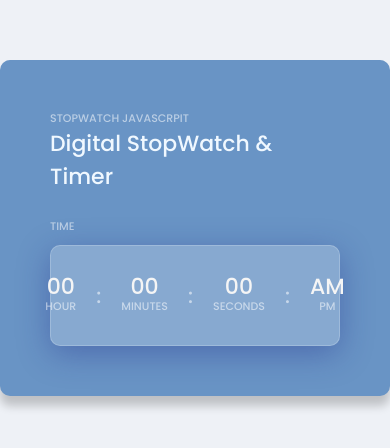
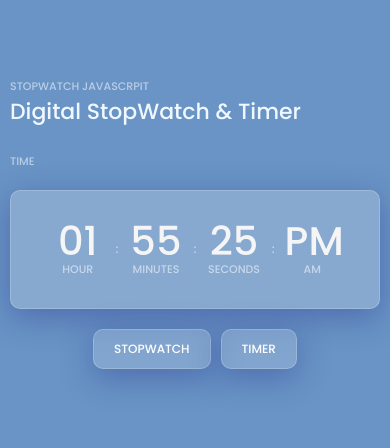
Before and after one commit to InJungPark/js-stopwatch, a plain HTML site: page index.html in a window 390 px wide. Shown: the part 194-642 px from the top of the page. Drawn offline with nearby package versions, Linux system fonts and the light colour scheme.

Commit message:
Add : real-time update feature in app.js, include AJAX in index.html, and add div styling in style.css

```diff
--- a/app.js
+++ b/app.js
@@ -0,0 +1,43 @@
+const addTrailingZero = (number) => {
+  return number < 10 ? `0${number}` : number;
+};
+
+const updateTime = () => {
+  // 함수명이 명사나 형용사로 끝내기
+  // 값이 고정되기 때문에 const를 사용함
+  const time = new Date();
+
+  // 값이 변화되기 때문에 let을 사용함
+  let hours = time.getHours();
+  let minutes = time.getMinutes();
+  let seconds = time.getSeconds();
+  let am = hours >= 12 ? "PM" : "AM"; // AM에서 PM으로 넘어가는 것( AM > PM )
+  let pm = hours >= 12 ? "AM" : "PM"; // PM에서 AM으로 넘어가는 것( PM > AM )
+
+  hours = hours % 12 || 12; // converting을 함( 24시간을 12시간으로 전환시켜 줌 )
+
+  /*
+   * addTrailingZero : 숫자에 소수점 이하 자릿수를 맞추기 위해 0을 추가해주는 함수
+   * ( 일의 자리수 부터 있는 0의 갯수 )
+   */
+  hours = addTrailingZero(hours);
+  minutes = addTrailingZero(minutes);
+  seconds = addTrailingZero(seconds);
+
+  // Ajax 사용하여 해당 html 선언하기 (편의성으로 사용)
+  $("#hour").html(hours);
+  $("#min").html(minutes);
+  $("#sec").html(seconds);
+  $("#am").html(am);
+  $("#pm").html(pm);
+
+  // getElemetById를 사용하여 innerHTEML을 할당하여 사용
+  // document.getElementById("hour").innerHTML = hours;
+  // document.getElementById("min").innerHTML = minutes;
+  // document.getElementById("sec").innerHTML = seconds;
+  // document.getElementById("am").innerHTML = am;
+  // document.getElementById("pm").innerHTML = pm;
+};
+
+updateTime();
+setInterval(updateTime, 1000); // 시간을 매일 초단위로 업데이트( 1000은 1초 )
--- a/index.html
+++ b/index.html
@@ -14,7 +14,7 @@
         <p class="type">Time</p>
       </div>
       <div class="main-wrapper">
-        <div class="Clock">
+        <div class="clock">
           <div class="wrapper">
             <div class="main">
               <div class="hour">
@@ -38,9 +38,18 @@
               </div>
             </div>
           </div>
+          <div class="btns">
+            <button class="btn" id="stopwatch-btn">StopWatch</button>
+            <button class="btn" id="timer-btn">Timer</button>
+          </div>
         </div>
       </div>
     </div>
+    <script
+    src="https://cdnjs.cloudflare.com/ajax/libs/jquery/3.6.3/jquery.min.js"
+    integrity="sha512-STof4xm1wgkfm7heWqFJVn58Hm3EtS31XFaagaa8VMReCXAkQnJZ+jEy8PCC/iT18dFy95WcExNHFTqLyp72eQ=="
+    crossorigin="anonymous"
+  ></script>
     <script src="app.js"></script>
   </body>
 </html>
--- a/style.css
+++ b/style.css
@@ -13,6 +13,19 @@ body {
   align-items: center;
   justify-content: center;
   background: #eef1f6;
+}
+
+/*
+  * Prevent the user from double-clicking(selecting) outside the specified
+  * div in the browser
+  * 브라우저의 user가 div외의 영역에서 더블클릭(select) 하지 못하게 막음
+*/
+div {
+  user-select: none;
+  -webkit-user-select: none;
+  -moz-user-select: none;
+  -ms-user-select: none;
+  -khtml-user-select: none;
 }
 
 .container {
@@ -58,7 +71,7 @@ P {
   display: flex;
   align-items: center;
   justify-content: center;
-  gap: 20px;
+  gap: 10px;
 }
 
 .main div {
@@ -68,7 +81,7 @@ P {
 
 .main .number {
   position: relative;
-  font-size: 1.375rem;
+  font-size: 3.375rem;
   color: whitesmoke;
   line-height: 1;
 }
@@ -76,3 +89,81 @@ P {
 .main .colon {
   font-size: 1.275rem;
 }
+
+.btns {
+  display: flex;
+  justify-content: center;
+  align-items: center;
+  margin-top: 20px;
+  flex-wrap: wrap;
+  gap: 10px;
+}
+
+.btn {
+  padding: 10px 20px;
+  border-radius: 10px;
+  border: none;
+  background: #ffffff2a;
+  text-transform: uppercase;
+  color: white;
+  cursor: pointer;
+  font-size: 0.75rem;
+  font-weight: 500;
+  box-shadow: 0 8px 32px 0 rgba(31, 38, 135, 0.37);
+  backdrop-filter: blur(1.5px);
+  -webkit-backdrop-filter: blur(1.5px);
+  border: 1px solid rgba(255, 255, 255, 0.2);
+  transition: all 0.3s ease;
+}
+
+.btn:active {
+  box-shadow: none;
+  border: 1px solid rgba(255, 255, 255, 0.6);
+}
+
+@media (max-width: 600px) {
+  .container {
+    height: 100dvh;
+    display: flex;
+    flex-direction: column;
+    justify-content: center;
+    border-radius: 0;
+    padding: 0 20px;
+  }
+  .content h2 {
+    font-size: 16px;
+  }
+  .main-wrapper {
+    padding: 20px 0;
+  }
+  .main div {
+    width: 15%;
+  }
+  .main .number {
+    font-size: 3.125rem;
+  }
+  .main .colon {
+    font-size: 1rem;
+  }
+}
+
+@media (max-width: 400px) {
+  .container {
+    padding: 0 10px;
+  }
+  .content h2 {
+    font-size: 14px;
+  }
+  .main-wrapper {
+    padding: 10px 0;
+  }
+  .main-wrapper .head {
+    padding: 0 20px;
+  }
+  .main .number {
+    font-size: 2.5rem;
+  }
+  .main .colon {
+    font-size: 0.75rem;
+  }
+}
```
